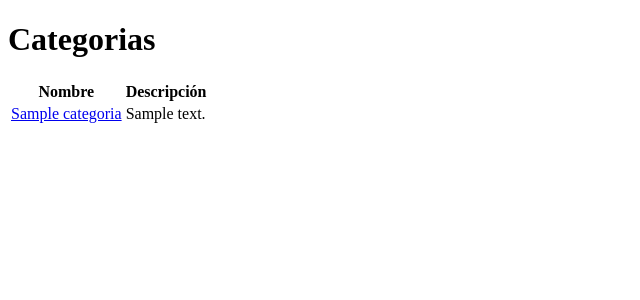
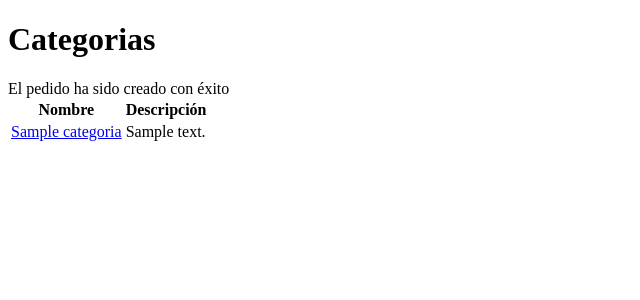
Before and after one commit to Juan-A/Proyecto-Tienda-Entorno-Servidor, a PHP site: page /phpmailer/categorias.php?exito=true in a window 1280 px wide. Shown: the part 62-362 px from the top of the page, without its empty margins (0-640 px from the left). Run offline with PHP 8.4, Linux system fonts and the light colour scheme; the visitor is signed in with stand-in values (Sample User, id 1); tables that the repository leaves empty or names only in its code hold one stand-in row (values such as "Sample post"); data that the repository does not hold is empty.

Commit message:
Added error/confirm., msgs

```diff
--- a/src/proyectoTienda/categorias.php
+++ b/src/proyectoTienda/categorias.php
@@ -20,6 +20,16 @@ require_once("inc/secciones/cabecera.php");
 <body>
     <h1>Categorias</h1>
     <?
+    if ($_GET["exito"] == "true") {
+    ?>
+        <div class="conseguido">El pedido ha sido creado con éxito</div>
+    <?
+    } else if ($_GET["exito"] == "false") {
+
+    ?>
+        <div class="error">Ha ocurrido un error al procesar el pedido.</div>
+    <?
+    }
     $categorias = cargar_categorias($db);
     if (!$categorias) {
         echo "<h2>No hay categorias</h2>";
@@ -34,7 +44,7 @@ require_once("inc/secciones/cabecera.php");
             foreach ($categorias as $categoria) {
             ?>
                 <tr>
-                    <td><a href="productos.php?categoria=<?=$categoria["codCat"] ?>"><?= $categoria["nombre"] ?></a></td>
+                    <td><a href="productos.php?categoria=<?= $categoria["codCat"] ?>"><?= $categoria["nombre"] ?></a></td>
                     <td><?= $categoria["descripcion"] ?></td>
                 </tr>
             <?
```
